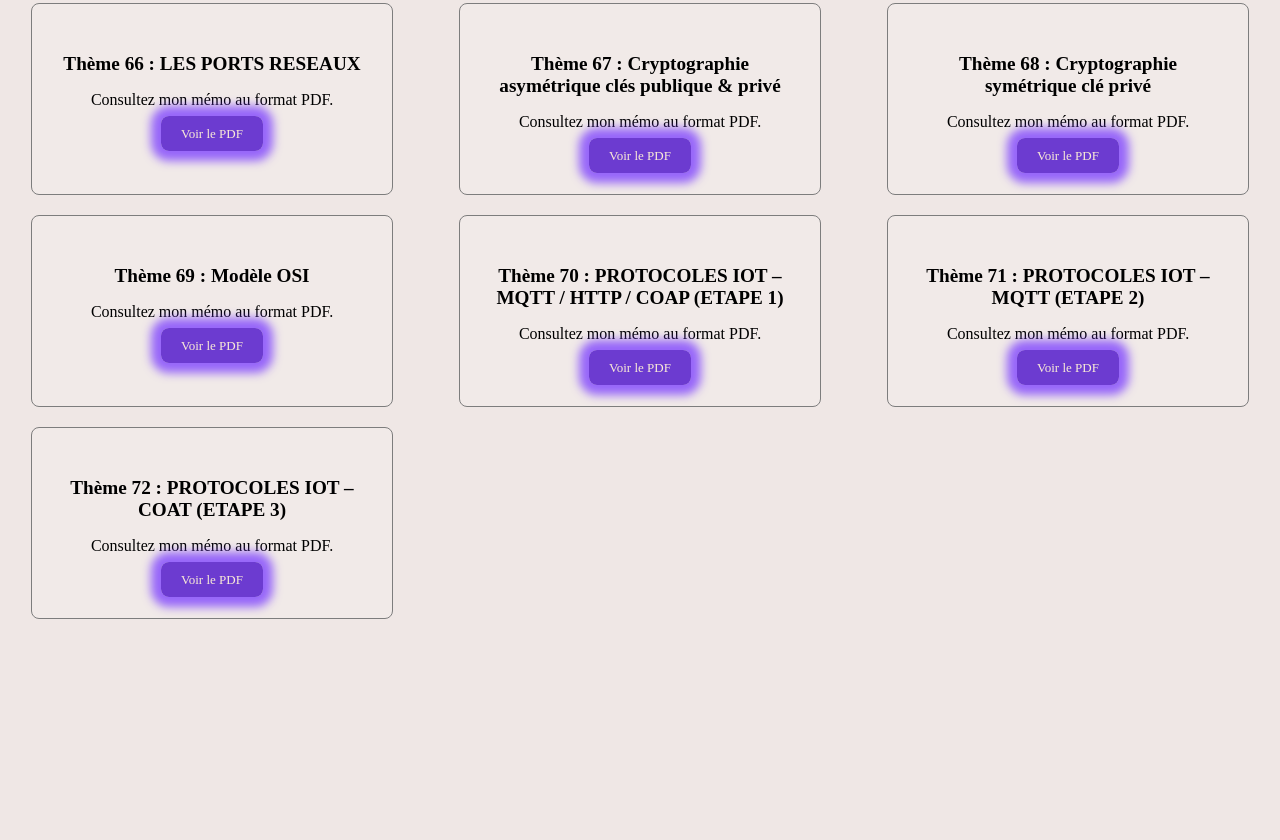
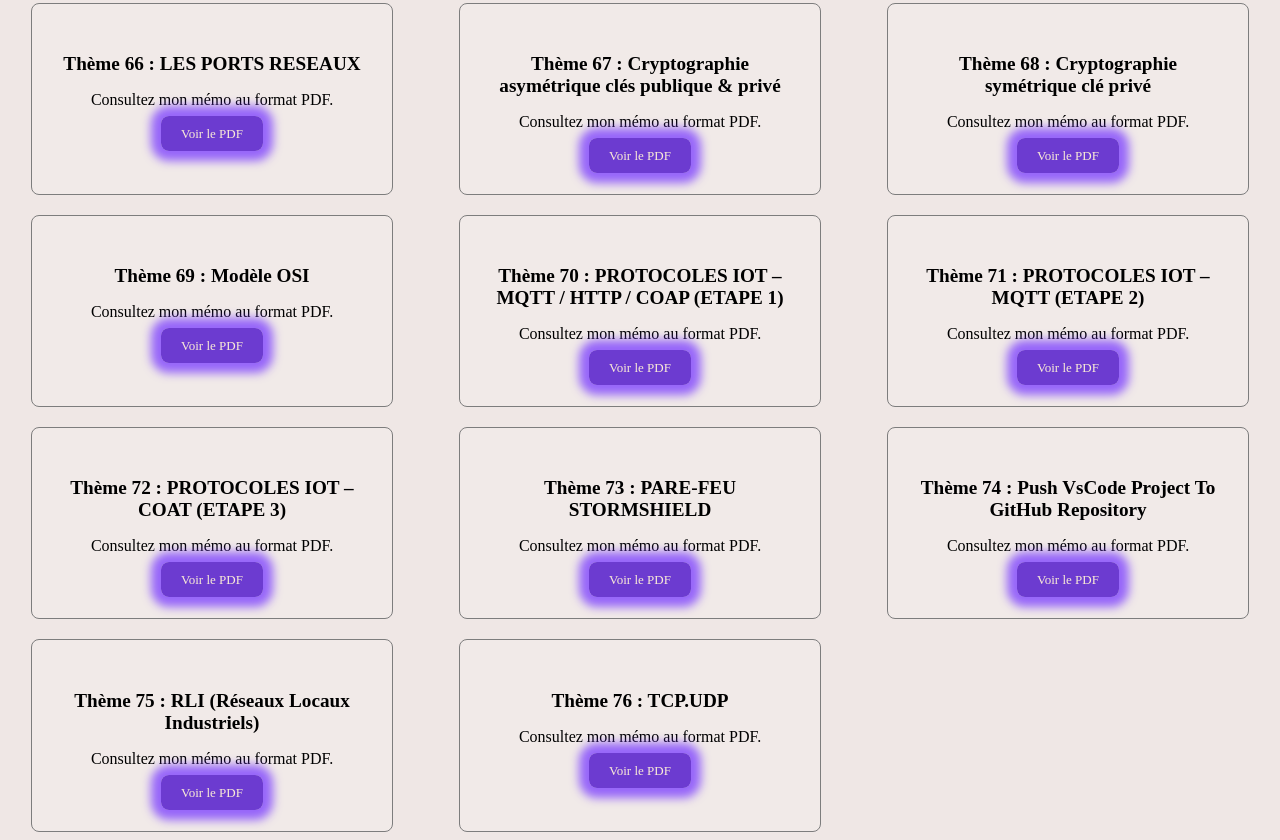
Before and after one commit to DvMr312/PORTFOLIO, a plain HTML site: page Mémos-Cyber.html in a window 1280 px wide. Shown: the part 4484-5324 px from the top of the page. Before the commit the page ends 5111 px from the top, so only its background shows below. Drawn offline with Linux system fonts and the light colour scheme.

Commit message:
31/05 happy mothers day

```diff
--- a/Mémos-Cyber.html
+++ b/Mémos-Cyber.html
@@ -456,6 +456,31 @@
             <a href="FILES/PROTOCOLE COAP.pdf" target="_blank" class="card-link">Voir le PDF</a>
         </div>
 
+        <div class="card">
+            <h3 class="card-title">Thème 73 : PARE-FEU STORMSHIELD</h3>
+            <p class="card-description">Consultez mon mémo au format PDF.</p>
+            <a href="FILES/Pare-feu Stormshield.pdf" target="_blank" class="card-link">Voir le PDF</a>
+        </div>
+
+        <div class="card">
+            <h3 class="card-title">Thème 74 : Push VsCode Project To GitHub Repository</h3>
+            <p class="card-description">Consultez mon mémo au format PDF.</p>
+            <a href="FILES/Push VsCode Project To GitHub Repository.pdf" target="_blank" class="card-link">Voir le PDF</a>
+        </div>
+
+        <div class="card">
+            <h3 class="card-title">Thème 75 : RLI (Réseaux Locaux Industriels)</h3>
+            <p class="card-description">Consultez mon mémo au format PDF.</p>
+            <a href="FILES/RLI (Réseaux Locaux Industriels).pdf" target="_blank" class="card-link">Voir le PDF</a>
+        </div>
+
+        <div class="card">
+            <h3 class="card-title">Thème 76 : TCP.UDP</h3>
+            <p class="card-description">Consultez mon mémo au format PDF.</p>
+            <a href="FILES/TCP.UDP.pdf" target="_blank" class="card-link">Voir le PDF</a>
+        </div>
+
+
 
 
 
```
Also changed, not shown: MyProjects.html (+14 -0 lines), index.html (+1 -1 lines), pictures/542386526_17842046856574827_8310056253357928201_n.jpg (added), 5 other files.
